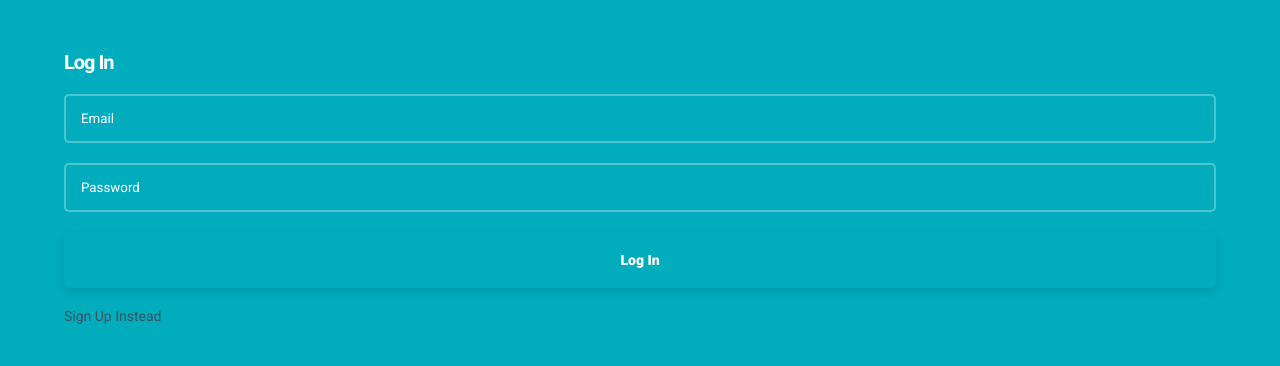
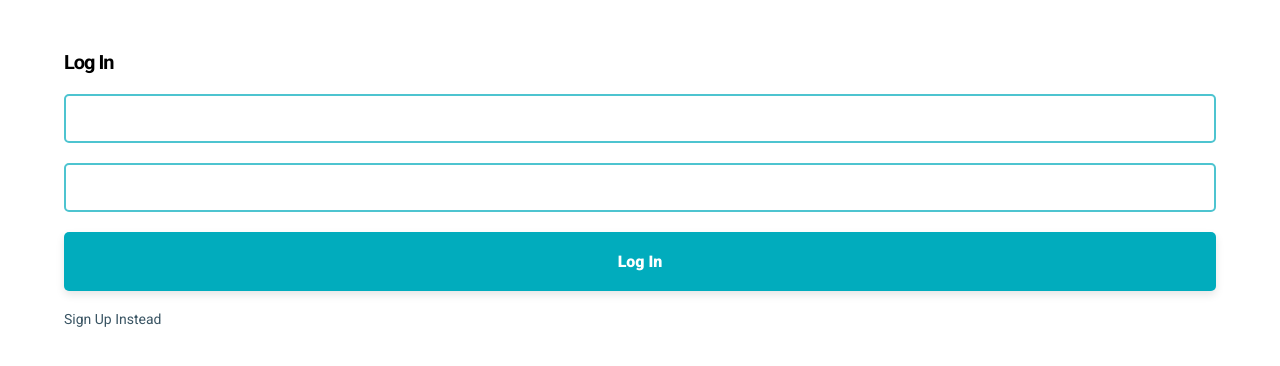
Before and after one commit to emmanuelojiji/better-days, a React (Create React App) app: page /login in a window 1280 px wide. Shown: the top 366 px of the page. Built offline with nearby package versions, Linux system fonts and the light colour scheme.

Commit message:
Landing page changes

```diff
--- a/src/Pages/LogIn.scss
+++ b/src/Pages/LogIn.scss
@@ -2,13 +2,12 @@
 
 .Login {
   padding-top: 50px;
-  background: $blue;
+  background: white;
   height: 100vh;
   display: flex;
   flex-direction: column;
 
   h1 {
-    color: white;
     margin-bottom: 20px;
     font-size: 20px !important;
   }
--- a/src/global.scss
+++ b/src/global.scss
@@ -37,7 +37,7 @@ a {
   padding-left: 30px;
   padding-right: 30px;
   text-align: center;
-  font-size: 14px;
+  font-size: 16px;
   display: block;
   box-shadow: 0 4px 8px 0 rgba(0, 0, 0, 0.1);
   border-radius: 5px;
```
